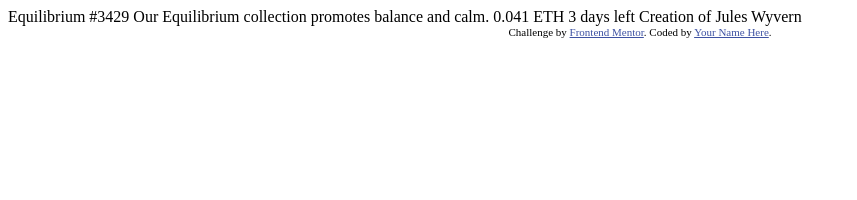
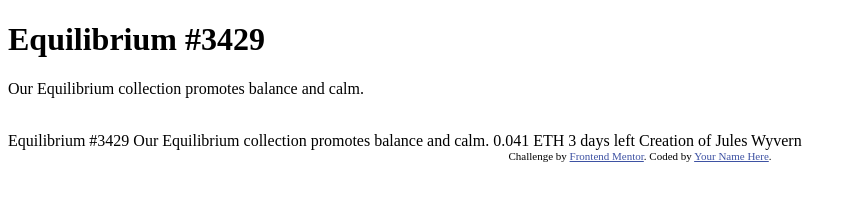
Before and after one commit to FrontendMentor-Lecap/NFT-Preview-Card-Component-Main, a plain HTML site: page index.html in a window 1280 px wide. Shown: the whole page, without its empty margins (0-857 px from the left). Drawn offline with Linux system fonts and the light colour scheme.

Commit message:
WSL Commit

```diff
--- a/index.html
+++ b/index.html
@@ -1,33 +1,52 @@
 <!DOCTYPE html>
 <html lang="en">
   <head>
-  <meta charset="UTF-8">
-  <meta name="viewport" content="width=device-width, initial-scale=1.0"> <!-- displays site properly based on user's device -->
+    <meta charset="UTF-8" />
+    <meta name="viewport" content="width=device-width, initial-scale=1.0" />
+    <!-- displays site properly based on user's device -->
 
-  <link rel="icon" type="image/png" sizes="32x32" href="./images/favicon-32x32.png">
+    <link
+      rel="icon"
+      type="image/png"
+      sizes="32x32"
+      href="./images/favicon-32x32.png"
+    />
 
     <title>Frontend Mentor | NFT preview card component</title>
 
     <!-- Feel free to remove these styles or customise in your own stylesheet 👍 -->
     <style>
-    .attribution { font-size: 11px; text-align: center; }
-    .attribution a { color: hsl(228, 45%, 44%); }
+      .attribution {
+        font-size: 11px;
+        text-align: center;
+      }
+      .attribution a {
+        color: hsl(228, 45%, 44%);
+      }
     </style>
   </head>
   <body>
-
-  Equilibrium #3429
-
-  Our Equilibrium collection promotes balance and calm.
-
-  0.041 ETH
-  3 days left
-
-  Creation of Jules Wyvern
+    <main>
+      <div class="image"></div>
+      <div class="text">
+        <h1>Equilibrium #3429</h1>
+        <p>Our Equilibrium collection promotes balance and calm.</p>
+        <div class="charge">
+          <div class="cost"></div>
+          <div class="daysLeft"></div>
+        </div>
+        <br />
+        <div class="creation"></div>
+      </div>
+    </main>
+    Equilibrium #3429 Our Equilibrium collection promotes balance and calm.
+    0.041 ETH 3 days left Creation of Jules Wyvern
 
     <div class="attribution">
-    Challenge by <a href="https://www.frontendmentor.io?ref=challenge" target="_blank">Frontend Mentor</a>.
-    Coded by <a href="#">Your Name Here</a>.
+      Challenge by
+      <a href="https://www.frontendmentor.io?ref=challenge" target="_blank"
+        >Frontend Mentor</a
+      >. Coded by <a href="#">Your Name Here</a>.
     </div>
   </body>
 </html>
```
Lines whose indentation alone changed are shown as unchanged.
